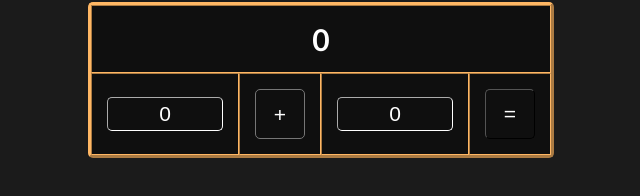
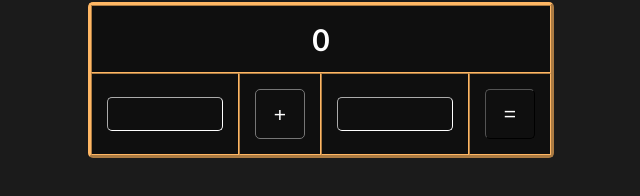
Before and after one commit to XocEnoth/kalkulator-sederhana, a plain HTML site: page index.html in a window 1280 px wide. Shown: the part 320-516 px from the top of the page, 319-959 px from the left. Drawn offline with Linux system fonts and the light colour scheme.

Commit message:
Update index.html

```diff
--- a/index.html
+++ b/index.html
@@ -13,7 +13,7 @@
             </tr>
             <tr>
                 <td class="angka">
-                    <input type="number" name="angka1" id="angka1" value="0" />
+                    <input type="number" name="angka1" id="angka1" />
                 </td>
                 <td>
                     <select name="" id="operasi">
@@ -24,7 +24,7 @@
                     </select>
                 </td>
                 <td class="angka">
-                    <input type="number" name="angka2" id="angka2" value="0" />
+                    <input type="number" name="angka2" id="angka2" />
                 </td>
                 <td><button onclick="jumlah()">=</button></td>
             </tr>
```
